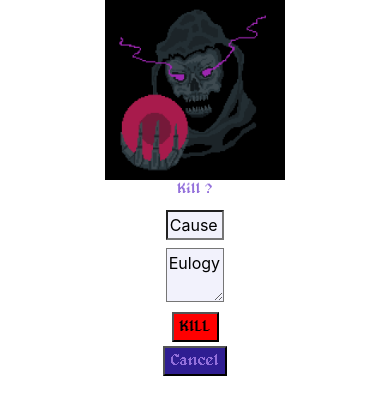
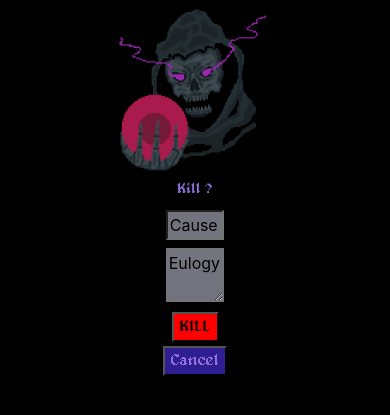
Before and after one commit to blturley/demilich, a Flask app: template templates/deathform.html in a window 390 px wide. Shown: the top 415 px of the page. Run offline with Flask 2, Linux system fonts and the light colour scheme; the template is opened without the code that fills it: values that come from a table or form of the project are taken from there, others are empty; some libraries are stand-ins or nearby versions.

Commit message:
altered background positioning

```diff
--- a/static/app.css
+++ b/static/app.css
@@ -25,6 +25,7 @@ html {
 }
 
 body {
+	background-image: url(dungeonbg01.png);
 	background-attachment: fixed;
 	background-repeat: no-repeat;
 	background-position: center;
@@ -78,20 +79,9 @@ body {
 	cursor: pointer;
 }
 
-@media (max-width: 500px) {
-	body {
-		background: url("dungeonbg02.png") no-repeat center center fixed;
-		-webkit-background-size: cover;
-		-moz-background-size: cover;
-		-o-background-size: cover;
-		background-size: cover;
-	}
-}
-
 @media (min-width: 800px) {
 	body {
 		background-size: 50vw;
-		background-image: url(dungeonbg01.png);
 	}
 	.dl-navbar {
 		width: 35%;
@@ -169,7 +159,6 @@ body {
 @media (max-width: 800px) {
 	body {
 		background-size: 50vh;
-		background-image: url(dungeonbg01.png);
 	}
 	.dl-navbar {
 		width: 80%;
@@ -255,6 +244,12 @@ body {
 	}
 	.dl-carousel {
 		height: 35vh;
+	}
+}
+
+@media (max-width: 500px) {
+	body {
+		background-position: 10vw;
 	}
 }
 
```
Also changed, not shown: static/dungeonbg02.png (deleted).
